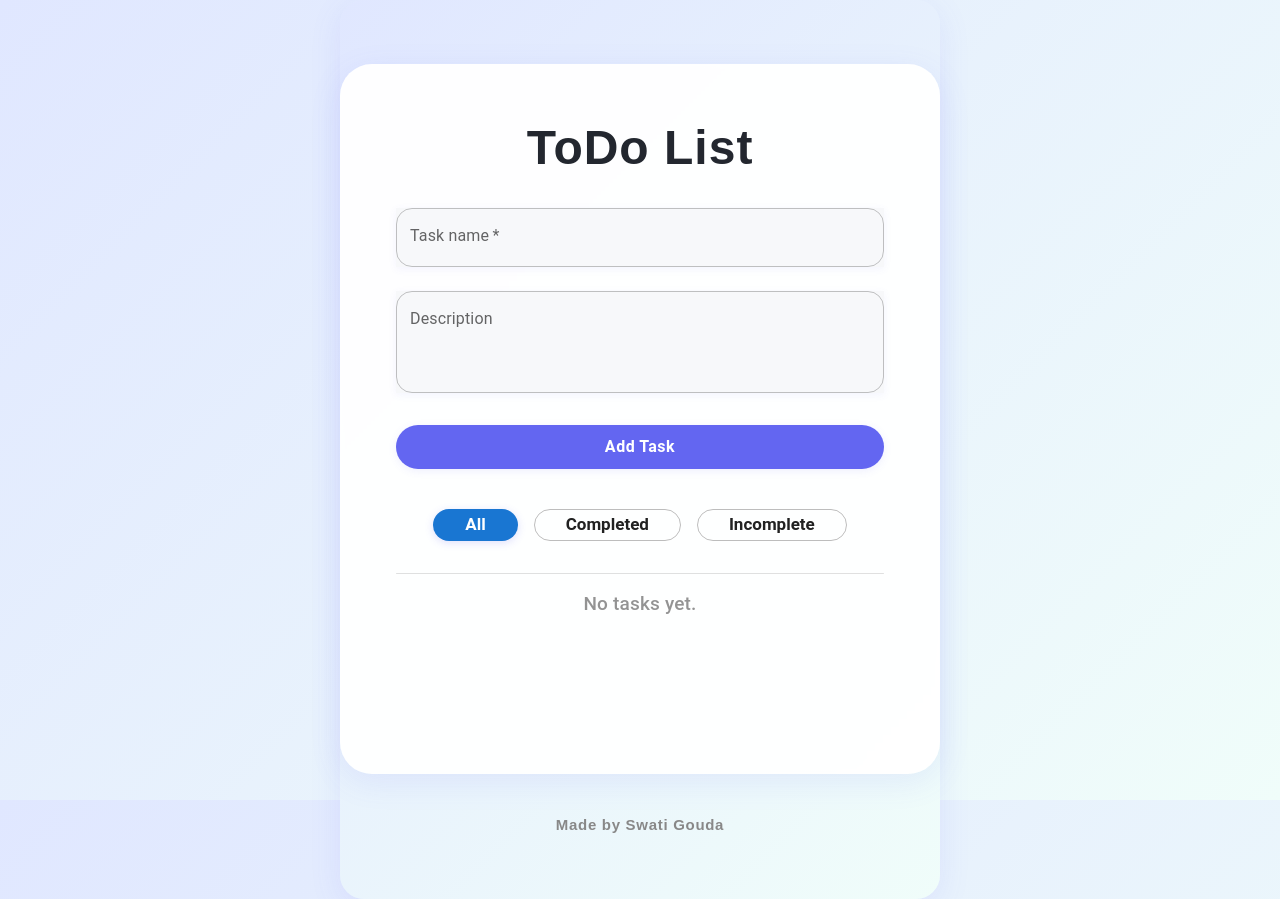
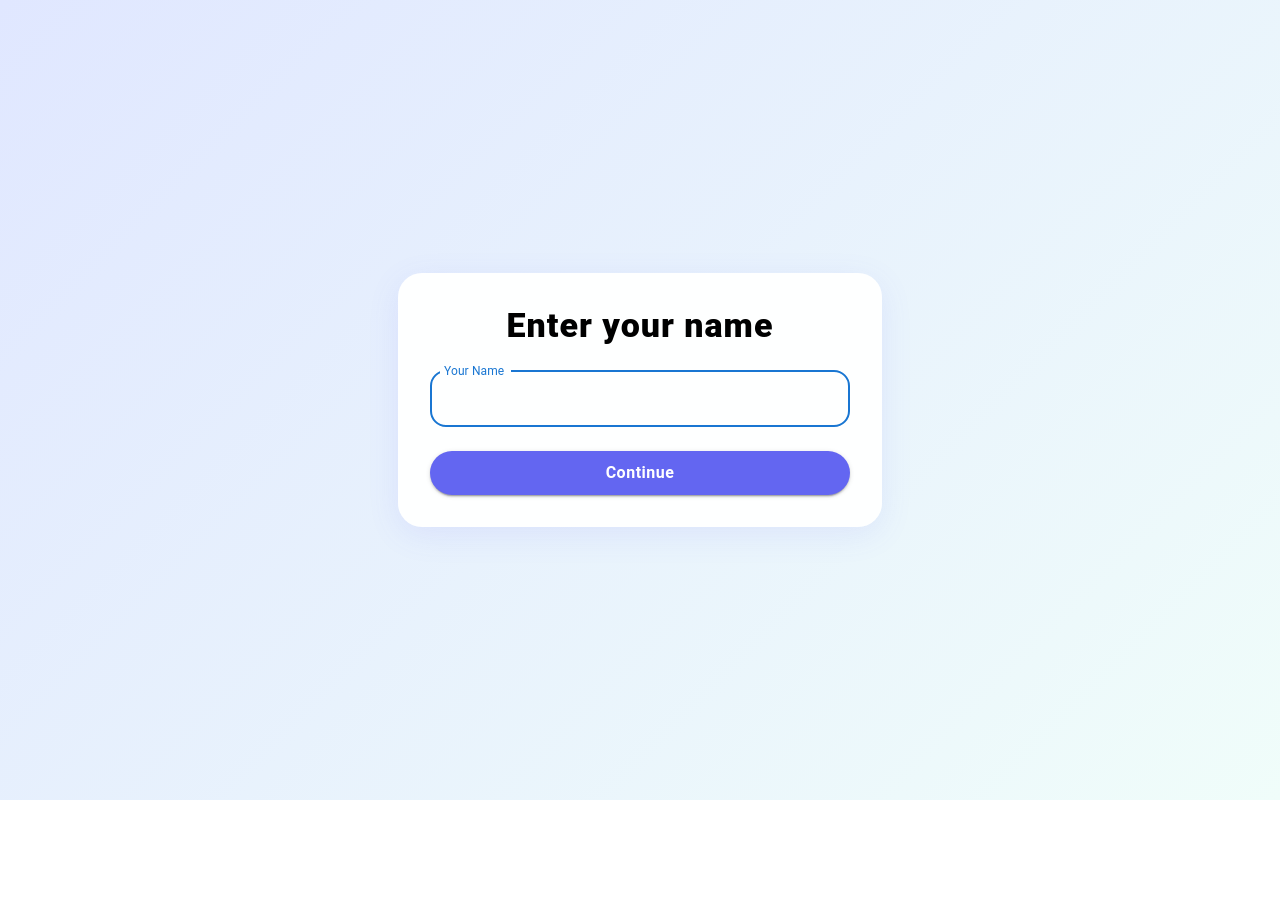
Before and after one commit to SwatiGouda/TODO-LIST-APP, a React (Create React App) app: page / in a window 1280 px wide. After the commit the page ends 800 px from the top, so only its background shows below. Built offline with nearby package versions, Linux system fonts and the light colour scheme.

Commit message:
Add canvas-confetti and react-router-dom for enhanced functionality; refactor App component to include routing and user greeting. Update task handling logic to trigger confetti on task completion.

```diff
--- a/package.json
+++ b/package.json
@@ -7,10 +7,12 @@
     "@emotion/styled": "^11.14.1",
     "@mui/icons-material": "^7.1.2",
     "@mui/material": "^7.1.2",
+    "canvas-confetti": "^1.9.3",
     "cra-template-pwa": "2.0.0",
     "i": "^0.3.7",
     "react": "^19.1.0",
     "react-dom": "^19.1.0",
+    "react-router-dom": "^7.6.2",
     "react-scripts": "^5.0.1",
     "web-vitals": "^5.0.3"
   },
--- a/src/App.js
+++ b/src/App.js
@@ -17,14 +17,18 @@ import {
 import DeleteIcon from '@mui/icons-material/Delete';
 import CheckCircleIcon from '@mui/icons-material/CheckCircle';
 import RadioButtonUncheckedIcon from '@mui/icons-material/RadioButtonUnchecked';
+import { BrowserRouter as Router, Routes, Route } from 'react-router-dom';
+import Welcome from './Welcome';
+import confetti from 'canvas-confetti';
 
-function App() {
+function TodoList() {
   const [tasks, setTasks] = useState([]);
   const [taskName, setTaskName] = useState('');
   const [taskDesc, setTaskDesc] = useState('');
   const [filter, setFilter] = useState('all');
   const [loading, setLoading] = useState(true);
-  const [hasLoaded, setHasLoaded] = useState(false);
+  const [firstLoad, setFirstLoad] = useState(true);
+  const [username, setUsername] = useState('');
 
   useEffect(() => {
     const stored = localStorage.getItem('tasks');
@@ -37,14 +41,16 @@ function App() {
       console.log('No tasks found in localStorage.');
     }
     setLoading(false);
-    setHasLoaded(true);
+    const storedName = localStorage.getItem('username');
+    if (storedName) setUsername(storedName);
+    setFirstLoad(false);
   }, []);
 
   useEffect(() => {
-    if (!hasLoaded) return;
+    if (firstLoad) return;
     console.log('Saving to localStorage:', tasks);
     localStorage.setItem('tasks', JSON.stringify(tasks));
-  }, [tasks, hasLoaded]);
+  }, [tasks, firstLoad]);
 
   const handleAddTask = (e) => {
     e.preventDefault();
@@ -63,11 +69,22 @@ function App() {
   };
 
   const handleToggleComplete = (id) => {
-    setTasks(
-      tasks.map((task) =>
-        task.id === id ? { ...task, completed: !task.completed } : task
-      )
-    );
+    setTasks((prevTasks) => {
+      return prevTasks.map((task) => {
+        if (task.id === id) {
+          if (!task.completed) {
+            confetti({
+              particleCount: 80,
+              spread: 70,
+              origin: { y: 0.6 },
+              zIndex: 9999,
+            });
+          }
+          return { ...task, completed: !task.completed };
+        }
+        return task;
+      });
+    });
   };
 
   const handleDeleteTask = (id) => {
@@ -102,9 +119,14 @@ function App() {
         backdropFilter: 'blur(2px)',
       }}>
         <CardContent>
-          <Typography variant="h3" align="center" sx={{ fontWeight: 900, mb: 4, color: '#23272f', letterSpacing: 1, fontFamily: 'Montserrat, sans-serif' }}>
+          <Typography variant="h3" align="center" sx={{ fontWeight: 900, mb: 2, color: '#23272f', letterSpacing: 1, fontFamily: 'Montserrat, sans-serif' }}>
             ToDo List
           </Typography>
+          {username && (
+            <Typography variant="h6" align="center" sx={{ mb: 2, color: '#6366f1', fontWeight: 700, letterSpacing: 0.5 }}>
+              Welcome, {username}!
+            </Typography>
+          )}
           <Box component="form" onSubmit={handleAddTask} sx={{ display: 'flex', flexDirection: 'column', gap: 3, mb: 5 }}>
             <TextField
               label="Task name"
@@ -243,4 +265,15 @@ function App() {
   );
 }
 
+function App() {
+  return (
+    <Router>
+      <Routes>
+        <Route path="/" element={<Welcome />} />
+        <Route path="/todo" element={<TodoList />} />
+      </Routes>
+    </Router>
+  );
+}
+
 export default App;
--- /dev/null
+++ b/src/Welcome.js
@@ -0,0 +1,53 @@
+import React, { useState } from 'react';
+import { useNavigate } from 'react-router-dom';
+import { Container, Box, Typography, TextField, Button, Fade } from '@mui/material';
+
+function Welcome() {
+  const [name, setName] = useState('');
+  const [greet, setGreet] = useState(false);
+  const navigate = useNavigate();
+
+  const handleSubmit = (e) => {
+    e.preventDefault();
+    if (!name.trim()) return;
+    localStorage.setItem('username', name);
+    setGreet(true);
+    setTimeout(() => {
+      navigate('/todo');
+    }, 1500);
+  };
+
+  return (
+    <Container maxWidth="sm" sx={{ minHeight: '100vh', display: 'flex', alignItems: 'center', justifyContent: 'center' }}>
+      <Box sx={{ width: '100%', maxWidth: 420, p: 4, borderRadius: 6, background: 'rgba(255,255,255,0.95)', boxShadow: '0 8px 32px rgba(99,102,241,0.10)', textAlign: 'center' }}>
+        {!greet ? (
+          <form onSubmit={handleSubmit}>
+            <Typography variant="h4" sx={{ mb: 3, fontWeight: 800, letterSpacing: 1 }}>
+              Enter your name
+            </Typography>
+            <TextField
+              label="Your Name"
+              variant="outlined"
+              value={name}
+              onChange={(e) => setName(e.target.value)}
+              fullWidth
+              autoFocus
+              sx={{ mb: 3, borderRadius: 3, '& .MuiOutlinedInput-root': { borderRadius: '16px' }, '& .MuiOutlinedInput-notchedOutline': { borderRadius: '16px' } }}
+            />
+            <Button type="submit" variant="contained" color="primary" fullWidth sx={{ borderRadius: 8, fontWeight: 600, fontSize: 16, py: 1, background: '#6366f1', textTransform: 'none', letterSpacing: 0.5 }}>
+              Continue
+            </Button>
+          </form>
+        ) : (
+          <Fade in={greet} timeout={500}>
+            <Typography variant="h4" sx={{ fontWeight: 900, color: '#6366f1', letterSpacing: 1 }}>
+              Welcome, {name}!
+            </Typography>
+          </Fade>
+        )}
+      </Box>
+    </Container>
+  );
+}
+
+export default Welcome;
```
Also changed, not shown: 1 other file (tests, documents, lock files or other folders).
